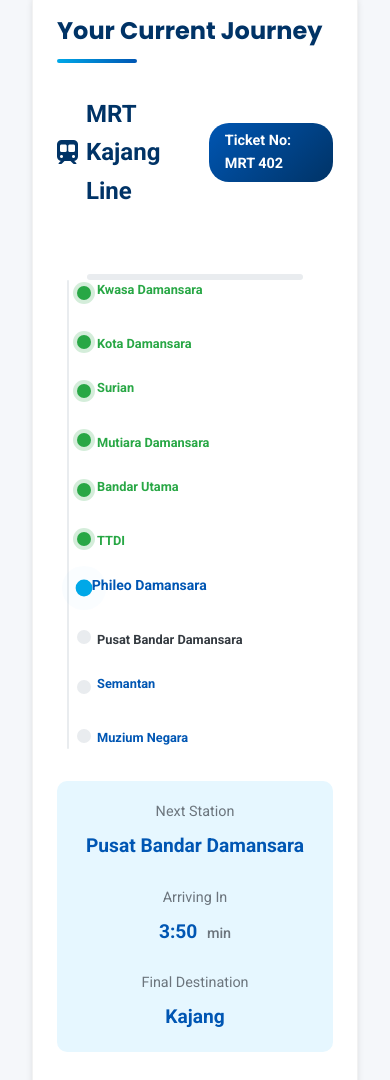
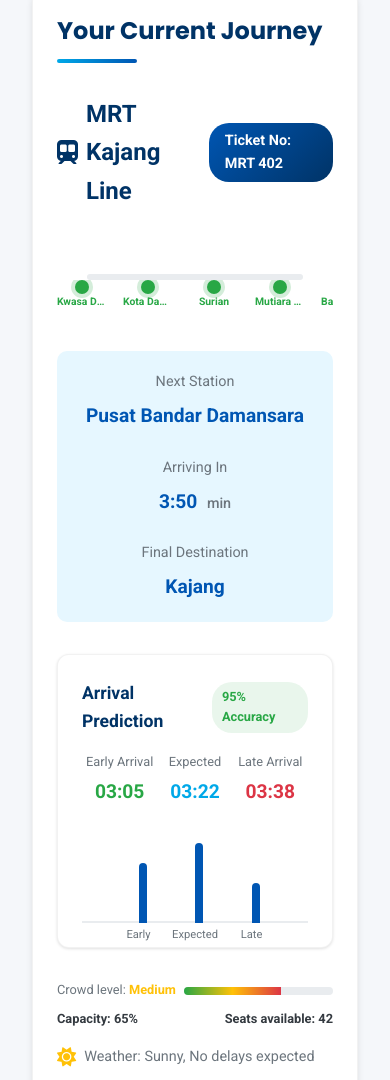
Before and after one commit to Falco1337/etanet, a plain HTML site: page index.html in a window 390 px wide. Shown: the part 1662-2742 px from the top of the page. Drawn offline with Linux system fonts and the light colour scheme.

Commit message:
Update index.html

```diff
--- a/index.html
+++ b/index.html
@@ -3218,43 +3218,36 @@
 
             .stations {
                 display: flex;
-                flex-direction: column;
+                overflow-x: auto;
+                -webkit-overflow-scrolling: touch;
+                padding-bottom: 0.5rem;
+                margin-top: 0;
+                gap: 1rem;
                 position: relative;
-                padding-left: 20px;
-                margin-top: 0;
-                gap: 1.5rem;
-                padding-bottom: 0;
-                overflow-x: visible;
+                flex-wrap: nowrap;
             }
 
             .stations::before {
-                content: "";
-                position: absolute;
-                left: 10px;
-                top: 0;
-                bottom: 0;
-                width: 2px;
-                background: var(--light-gray);
-                border-radius: 1px;
+                display: none;
             }
 
             .station {
+                flex: 0 0 auto;
+                width: 50px;
+                min-width: 50px;
+                text-align: center;
+                padding-left: 0;
+                display: block;
+            }
+
+            .station-dot {
                 position: relative;
-                width: auto;
-                text-align: left;
-                padding-left: 20px;
-                display: flex;
-                flex-direction: column;
-                align-items: flex-start;
-            }
-
-            .station-dot {
-                position: absolute;
-                left: 0;
-                top: 50%;
-                transform: translateY(-50%);
+                left: auto;
+                top: auto;
+                transform: none;
                 width: 14px;
                 height: 14px;
+                margin: 0 auto;
                 background: var(--light-gray);
                 border-radius: 50%;
                 z-index: 2;
@@ -3270,26 +3263,27 @@
                 background: var(--accent);
                 box-shadow: 0 0 0 8px rgba(0, 168, 232, 0.2);
                 animation: pulse-blue 2s infinite;
-                transform: translateY(-50%) scale(1.2);
+                transform: scale(1.2);
             }
 
             .station-name {
-                font-size: 0.8rem;
+                font-size: 0.65rem;
+                white-space: nowrap;
+                margin-top: 0.4rem;
                 color: var(--primary);
                 font-weight: 700;
                 text-shadow: 0 0 3px rgba(255,255,255,0.8);
                 margin: 0;
                 padding: 0;
-            }
-
-            .station:nth-child(odd) .station-name {
-                order: -1;
-                margin-bottom: 0.3rem;
-            }
-
+                max-width: 50px;
+                overflow: hidden;
+                text-overflow: ellipsis;
+            }
+
+            .station:nth-child(odd) .station-name,
             .station:nth-child(even) .station-name {
-                order: 1;
-                margin-top: 0.3rem;
+                order: 0;
+                margin: 0;
             }
 
             .map-overlay {
```
